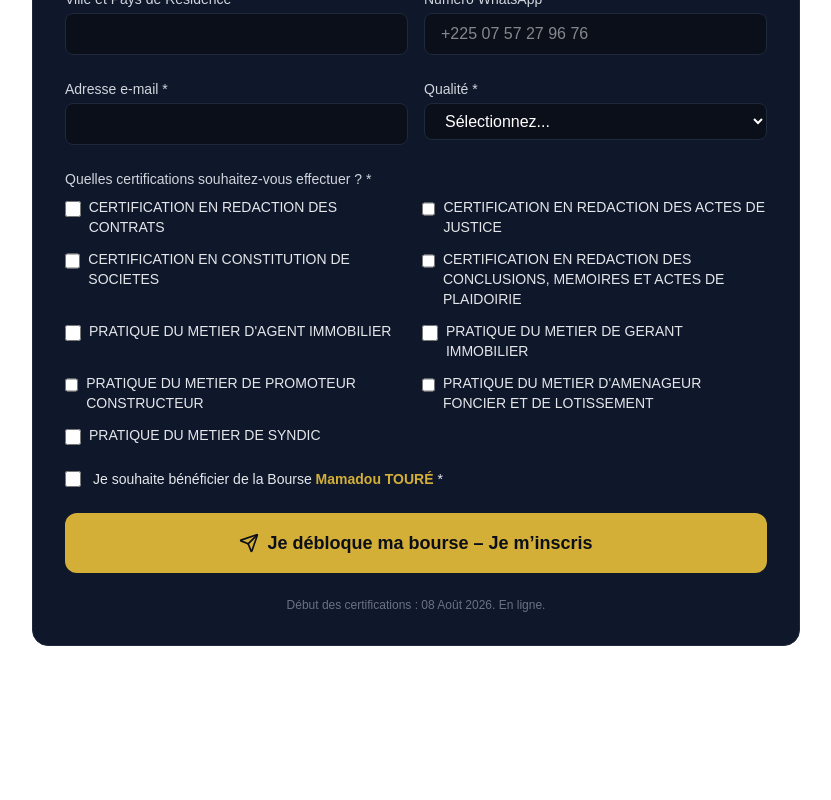
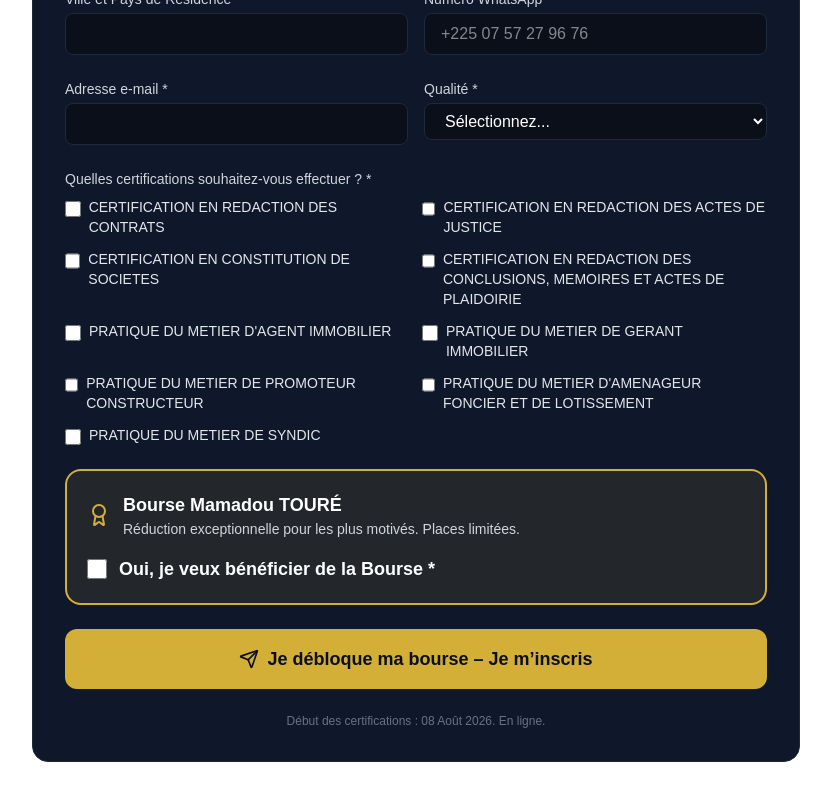
Before and after one commit to PATAWALA/Cabinet-d-Affaires-Juridiques, a Next.js app: page / in a window 1280 px wide. Shown: the part 3212-4012 px from the top of the page, without its empty margins (224-1055 px from the left). Before the commit the page ends 3954 px from the top, so only its background shows below. Built offline with nearby package versions, Linux system fonts and the light colour scheme; no server answers; a web font is replaced by a local one.

Commit message:
7 update

```diff
--- a/src/components/RegistrationForm.tsx
+++ b/src/components/RegistrationForm.tsx
@@ -3,7 +3,7 @@
 import { useState } from "react";
 import { supabase } from "@/lib/supabase";
 import { RegistrationFormData } from "@/types";
-import { Send, Loader2, AlertCircle, Clock } from "lucide-react";
+import { Send, Loader2, AlertCircle, Clock, Award } from "lucide-react";
 
 const certificationsJuridiques = [
   "CERTIFICATION EN REDACTION DES CONTRATS",
@@ -37,7 +37,7 @@ export default function RegistrationForm({
     certifications: [],
     demande_bourse: false,
     nombre_bourses: 0,
-    justification_bourse: "",
+    justification_bourse: "", // gardé dans le state mais non affiché
   });
   const [loading, setLoading] = useState(false);
   const [error, setError] = useState("");
@@ -97,7 +97,7 @@ export default function RegistrationForm({
         certifications: form.certifications,
         demande_bourse: form.demande_bourse,
         nombre_bourses: form.demande_bourse ? form.nombre_bourses : 0,
-        justification_bourse: form.justification_bourse,
+        justification_bourse: "", // champ vide
         montant_total: total,
       },
     ]);
@@ -228,22 +228,35 @@ export default function RegistrationForm({
         </div>
       </fieldset>
 
+      {/* BLOC BOURSE MIS EN AVANT */}
+      <div className="bg-[#D4AF37]/10 border-2 border-[#D4AF37] rounded-2xl p-5 space-y-4">
+        <div className="flex items-center gap-3">
+          <Award className="w-6 h-6 text-[#D4AF37]" />
+          <div>
+            <span className="text-white font-bold text-lg">
+              Bourse Mamadou TOURÉ
+            </span>
+            <p className="text-gray-300 text-sm">
+              Réduction exceptionnelle pour les plus motivés. Places limitées.
+            </p>
+          </div>
+        </div>
+
         <div className="flex items-center gap-3">
           <input
             type="checkbox"
             name="demande_bourse"
             checked={form.demande_bourse}
             onChange={handleChange}
-          className="accent-[#D4AF37] w-4 h-4"
+            className="accent-[#D4AF37] w-5 h-5"
           />
-        <label className="text-gray-200 text-sm font-medium">
-          Je souhaite bénéficier de la Bourse <strong className="text-[#D4AF37]">Mamadou TOURÉ</strong> *
+          <label className="text-white text-lg font-semibold cursor-pointer">
+            Oui, je veux bénéficier de la Bourse *
           </label>
         </div>
 
         {form.demande_bourse && (
-        <div className="space-y-4 pl-4 border-l-2 border-[#D4AF37]/30">
-          <div>
+          <div className="pl-4 border-l-2 border-[#D4AF37]/30">
             <label className="block text-sm text-gray-300 mb-1">
               Pour combien de certifications sollicitez-vous la bourse ? *
             </label>
@@ -257,20 +270,8 @@ export default function RegistrationForm({
               className="w-24 bg-[#0B0F19] border border-[#1E293B] rounded-lg px-4 py-2 text-white"
             />
           </div>
-          <div>
-            <label className="block text-sm text-gray-300 mb-1">
-              Pourquoi sollicitez-vous la bourse ? (quelques mots)
-            </label>
-            <textarea
-              name="justification_bourse"
-              rows={2}
-              value={form.justification_bourse}
-              onChange={handleChange}
-              className="w-full bg-[#0B0F19] border border-[#1E293B] rounded-lg px-4 py-2 text-white"
-            />
+        )}
       </div>
-        </div>
-      )}
 
       {error && (
         <div className="flex items-center gap-2 text-red-400 bg-red-900/20 rounded-lg px-4 py-2">
```
Lines whose indentation alone changed are shown as unchanged.
